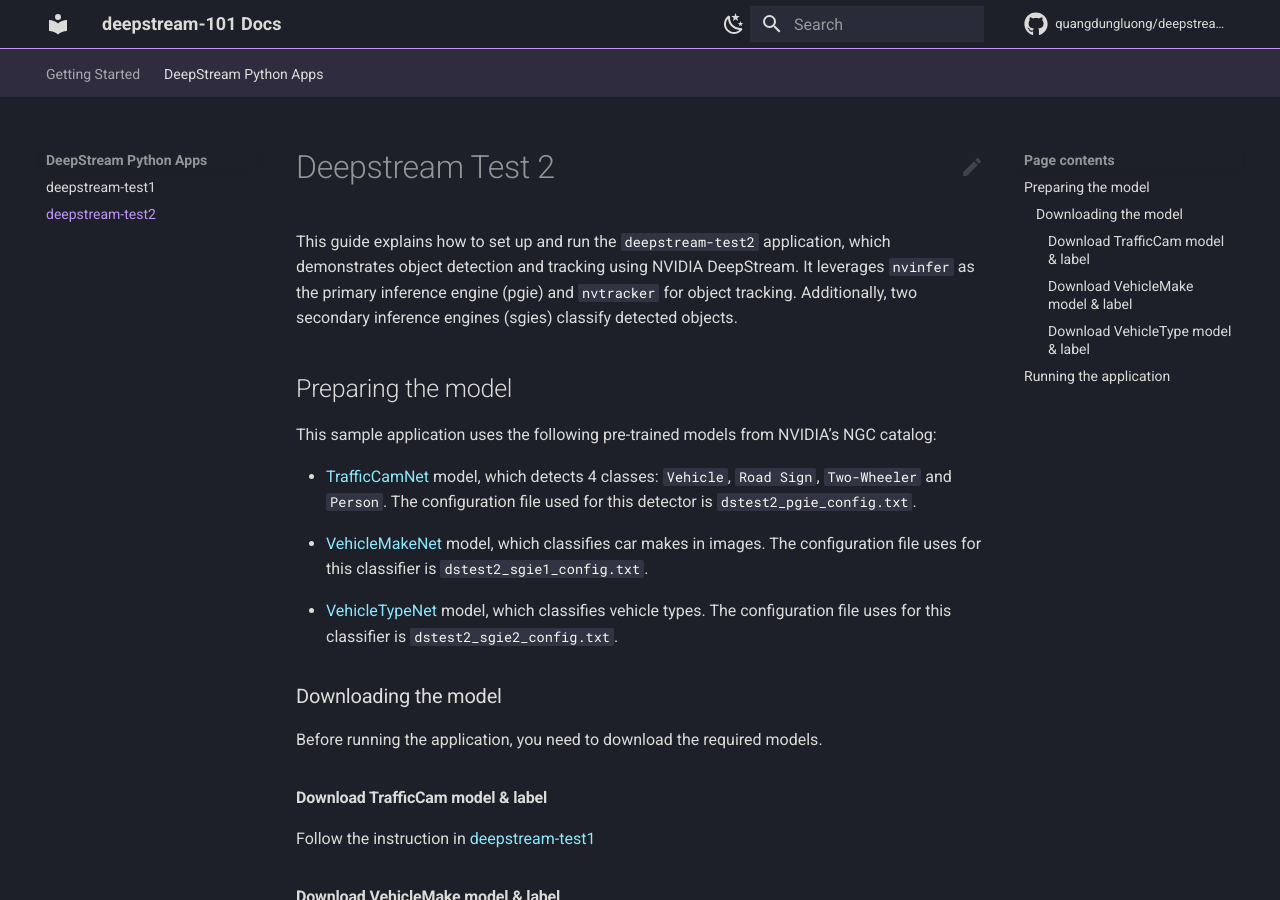
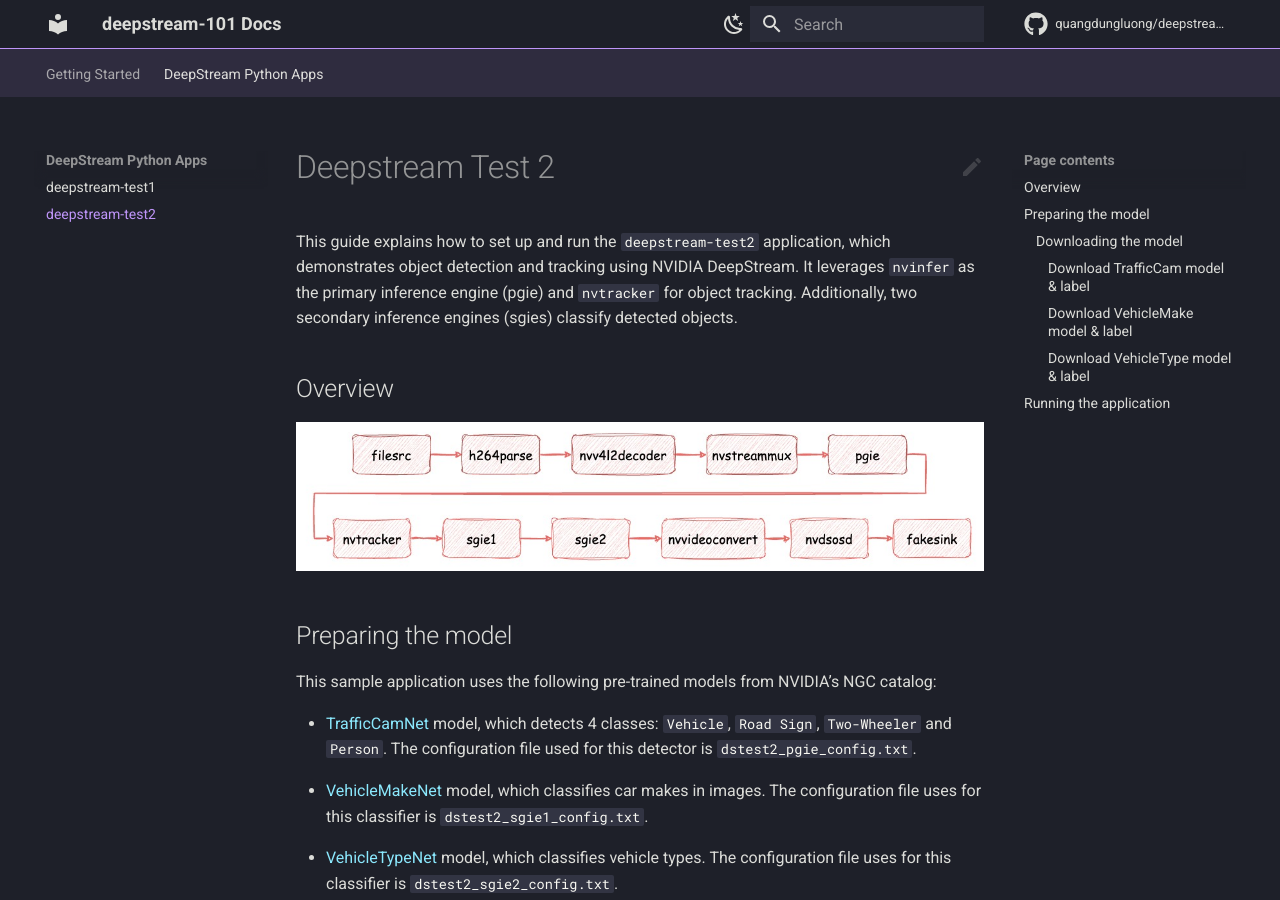
Before and after one commit to quangdungluong/deepstream-101, an MkDocs documentation site: the page built from docs/apps/deepstream-test2.md, in a window 1280 px wide and 900 px high. Built offline with MkDocs 1.6.1 and Material for MkDocs 9.7.7, drawn with Linux system fonts in a browser that asks for light colours; comment, search, counter and statistics services are not loaded.

Commit message:
docs: add overview test2

```diff
--- a/docs/apps/deepstream-test2.md
+++ b/docs/apps/deepstream-test2.md
@@ -1,6 +1,10 @@
 # Deepstream Test 2
 
 This guide explains how to set up and run the `deepstream-test2` application, which demonstrates object detection and tracking using NVIDIA DeepStream. It leverages `nvinfer` as the primary inference engine (pgie) and `nvtracker` for object tracking. Additionally, two secondary inference engines (sgies) classify detected objects.
+
+## Overview
+
+![deepstream-test2-diagram](../images/deepstream-test2.jpg)
 
 ## Preparing the model
 
```
Also changed, not shown: docs/images/deepstream-test2.jpg (added).
